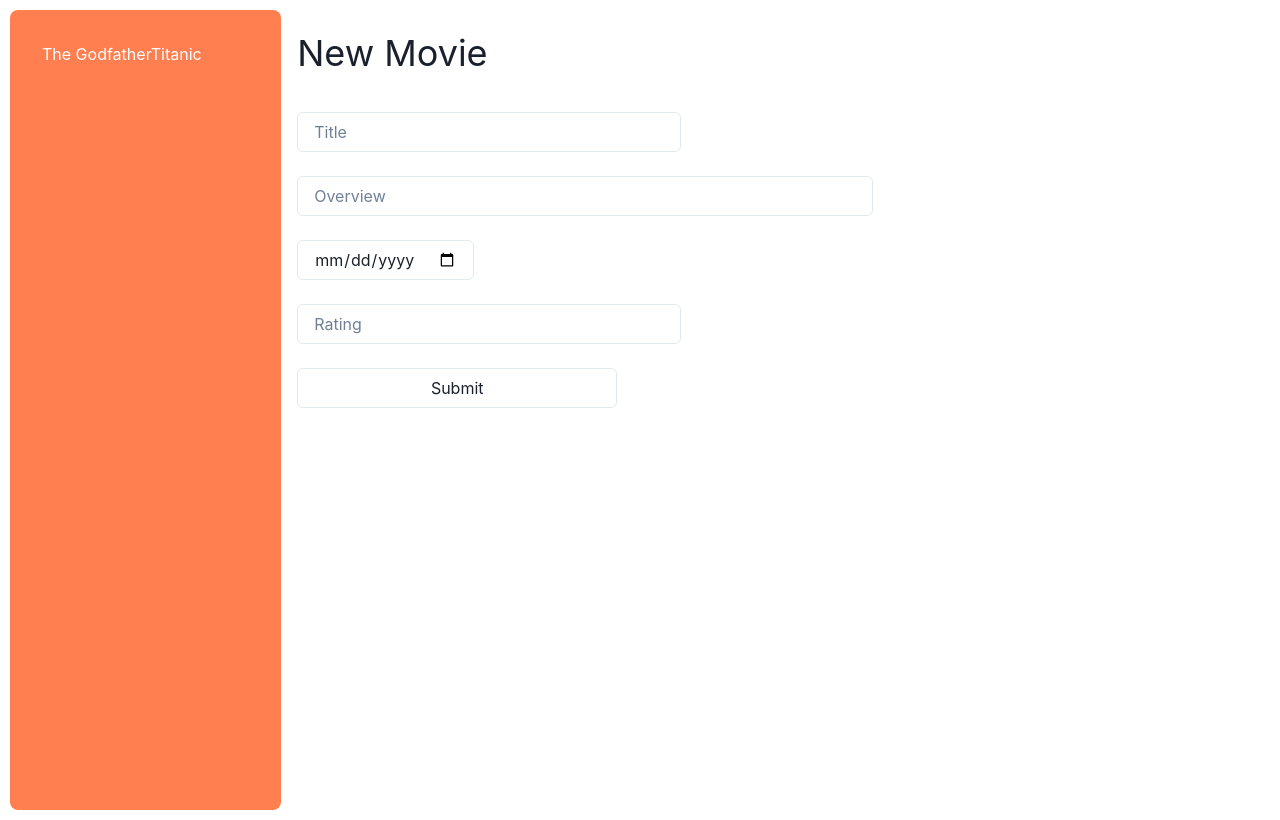
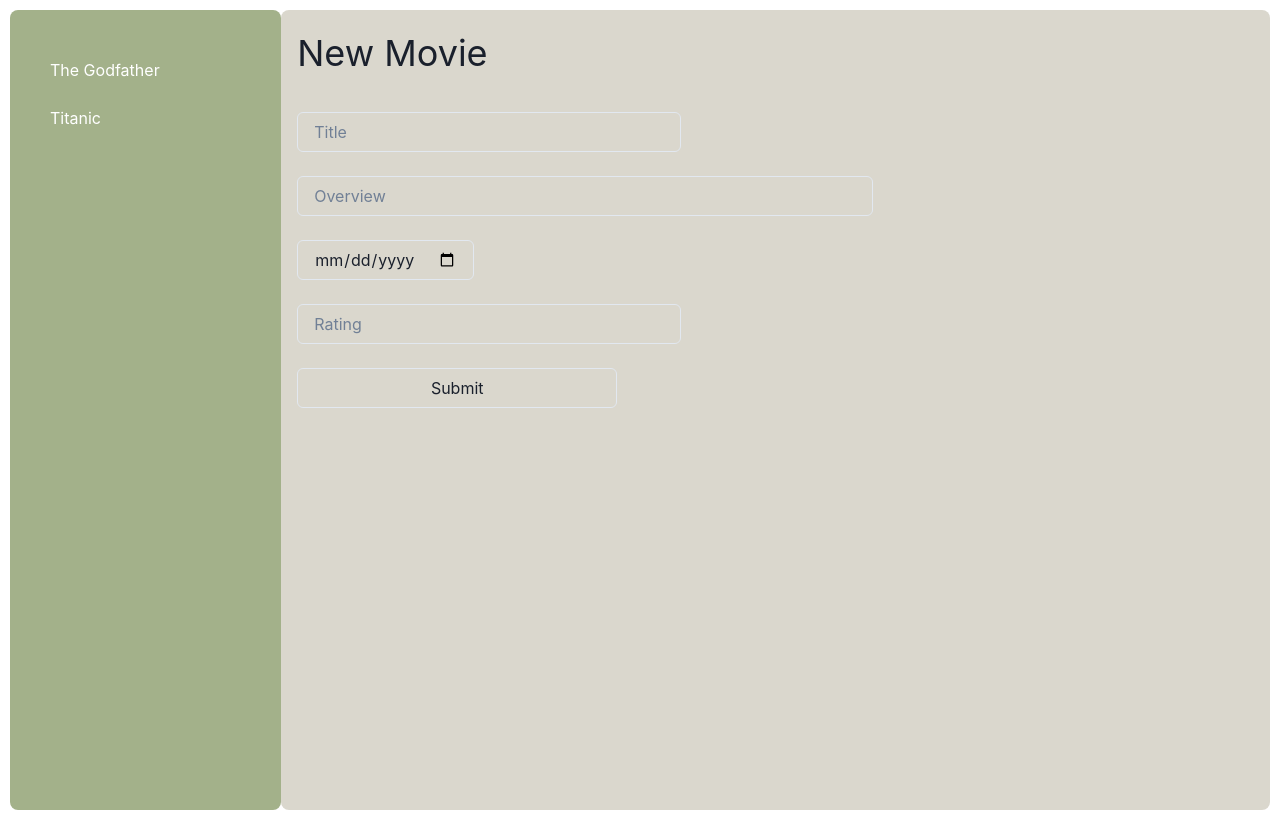
Before and after one commit to rrajath/dev-adventures-001, a React (Create React App) app: page /movies/new in a window 1280 px wide. Built offline with nearby package versions, Linux system fonts and the light colour scheme.

Commit message:
improve theming

```diff
--- a/src/index.css
+++ b/src/index.css
@@ -13,20 +13,43 @@ code {
     monospace;
 }
 
-.error-page {
-  position: absolute;
-  top: 50%;
-  left: 50%;
-  transform: translate(-50%, -50%);
-}
-
 .error-title {
   font-size: 50px;
   color: coral;
 }
 
 .error-details {
-  /* font-size: 20px; */
   margin-top: 20px;
   text-align: center;
 }
+
+#sidebar nav {
+  flex: 1;
+  overflow: auto;
+  padding-top: 1rem;
+}
+
+#sidebar a {
+  display: flex;
+  align-items: center;
+  justify-content: space-between;
+  overflow: hidden;
+
+  white-space: pre;
+  padding: 0.5rem;
+  border-radius: 8px;
+  color: inherit;
+  text-decoration: none;
+  gap: 1rem;
+  margin-top: 0.5rem;
+  margin-bottom: 0.5rem;
+}
+
+#sidebar a:hover {
+  background: #588157;
+}
+
+#sidebar a.active {
+  background: #344e41;
+  color: #fefae0;
+}
--- a/src/routes/errorPage.tsx
+++ b/src/routes/errorPage.tsx
@@ -1,3 +1,4 @@
+import { Box, Flex } from '@chakra-ui/react';
 import React from 'react';
 import { useRouteError } from 'react-router-dom';
 
@@ -6,10 +7,10 @@ function ErrorPage() {
   console.log(error);
 
   return (
-    <div className="error-page">
-      <div className='error-title'>Error Page</div>
-      <div className='error-details'>{error.statusText || error.message}</div>
-    </div>
+    <Flex alignItems={'center'} justifyContent={'center'} height={'100vh'} flexDirection={'column'}>
+      <Box className='error-title'>Error Page</Box>
+      <Box className='error-details'>{error.statusText || error.message}</Box>
+    </Flex>
   );
 }
 
--- a/src/routes/root.tsx
+++ b/src/routes/root.tsx
@@ -6,10 +6,10 @@ export default function Root() {
   return (
     <>
       <Flex h={"100vh"}>
-        <Box flex='1' shadow={'5xl'} p={4} borderRadius={'lg'} bg={'coral'}>
+        <Box flex='1' shadow={'5xl'} p={4} borderRadius={'lg'} bg={'#a3b18a'}>
           <Sidebar/>
         </Box>
-        <Box flex='4' p={4} borderRadius={'lg'} bg={'transparent'}>
+        <Box flex='4' p={4} borderRadius={'lg'} bg={'#dad7cd'}>
           <Outlet/>
         </Box>
       </Flex>
```
